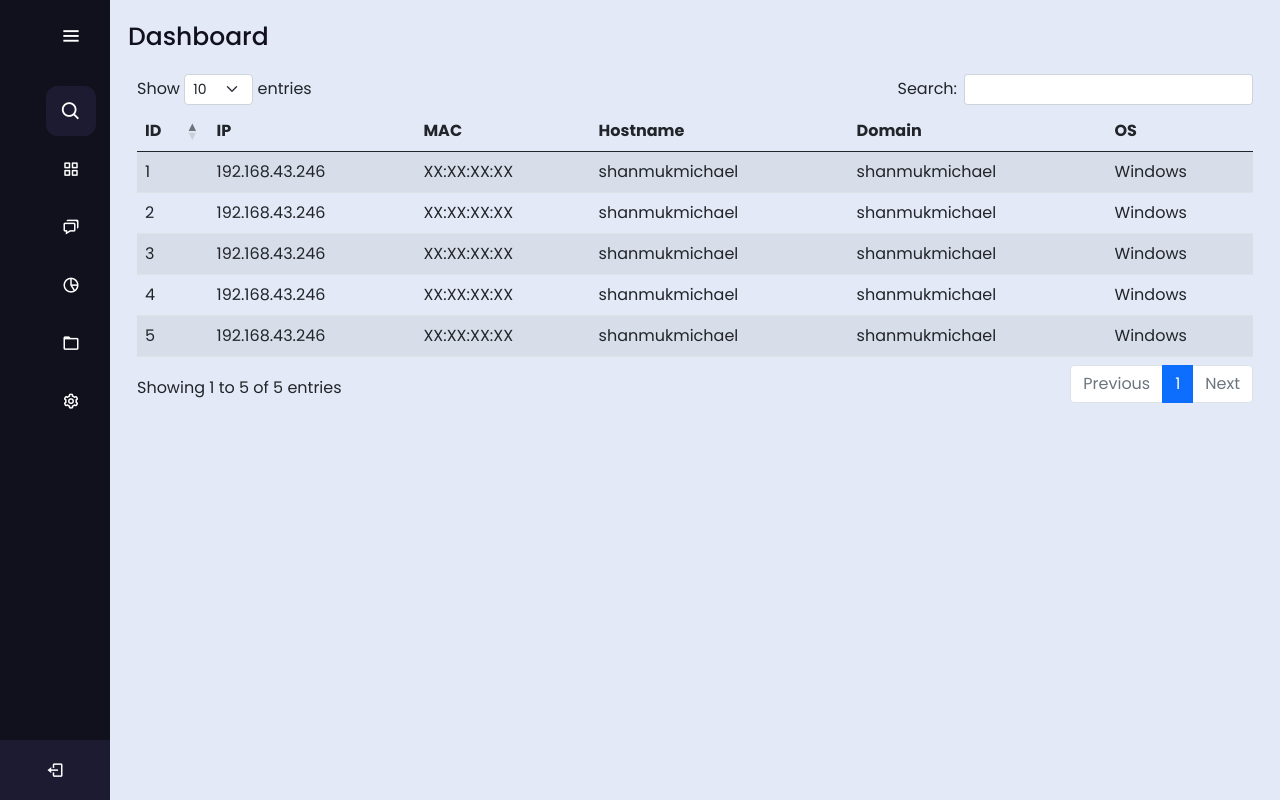
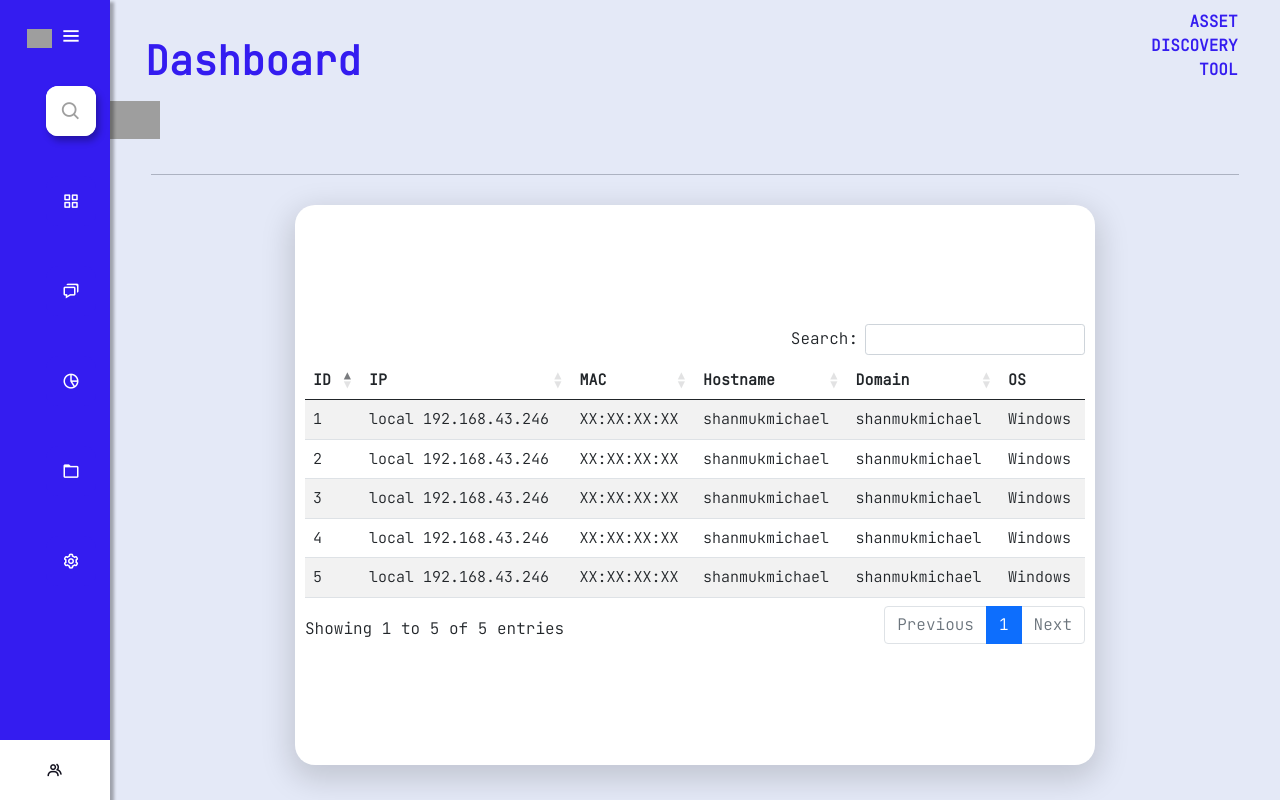
Before and after one commit to shanmukmichael/Asset-Discovery-Tool, a Flask app: page / in a window 1280 px wide. Run offline with Flask 2, Linux system fonts and the light colour scheme; data comes from the database, SQL or seed files in the repository; both versions use the stored data as it was before the commit; some libraries are stand-ins or nearby versions; grey boxes are pictures that could not be loaded.

Commit message:
initial commit

```diff
--- a/tool/templates/base.html
+++ b/tool/templates/base.html
@@ -4,8 +4,7 @@
     <meta charset="UTF-8">
     <meta name="viewport" content="width=device-width, initial-scale=1.0, shrink-to-fit=no">
     <meta http-equiv="x-ua-compatible" content="ie=edge">
-    <title>{{ title }}</title>
-    <link rel="stylesheet" href="{{ url_for('static', filename='sidebar.scss') }}">
+    <title >Dashboard</title>
     <link rel="stylesheet" href='https://unpkg.com/boxicons@2.0.7/css/boxicons.min.css'>
     <link href="https://cdn.jsdelivr.net/npm/bootstrap@5.0.1/dist/css/bootstrap.min.css" rel="stylesheet"
         integrity="sha384-+0n0xVW2eSR5OomGNYDnhzAbDsOXxcvSN1TPprVMTNDbiYZCxYbOOl7+AMvyTG2x" crossorigin="anonymous">
@@ -13,18 +12,17 @@
 </head>
 
 
-<body >
+<body>
     {% include 'sidebar.html' %}
     <section class="home-section">
-        <div class="text">Dashboard</div>
-        <div class="container">
-    {% block content %}{% endblock %}
-        </div>
-
+      <div class="col">
+        <div class="text" style="padding-right: 65%;padding-left: 25px;">Dashboard</div>
+        <div class="text" style="font-size: medium;text-align: end;">ASSET<br>DISCOVERY<br>TOOL </div>
+       <img class='bx bx-server' style="width: 50px;margin-bottom: 30px" src="https://api.iconify.design/uil:server-network-alt.svg">
+      </div>
+      <hr>
+      <div class="container">{% block content %}{% endblock %}</div>
     </section>
-
-
-
 </body>
 
 <script src="{{ url_for('static', filename='main.js') }}"></script>
@@ -35,3 +33,37 @@
 <script type="text/javascript" charset="utf8" src="https://cdn.datatables.net/1.10.25/js/dataTables.bootstrap5.js"></script>
 {% block scripts %}{% endblock %}
 </html>
+
+<style>
+@import url('https://fonts.googleapis.com/css2?family=JetBrains+Mono:wght@300&display=swap');
+
+  body {
+    background: #E4E9F7;
+    font-family: 'JetBrains Mono', monospace;
+}
+
+  .container {
+    align-content: center;
+    flex-wrap: wrap;
+    position: relative;
+    border-collapse: collapse;
+    width: 50em;
+    height: 35em;
+    padding: 10px 10px 10px 10px;
+    background-color: rgb(255, 255, 255);
+    border-radius: 20px;
+    box-shadow: 0px 10px 30px 5px rgba(0, 0, 0, .15);
+    margin: 30px auto;
+  }
+
+  hr {
+    width: 93%;
+    height: 1px;
+    margin-left: auto;
+    margin-right: auto;
+    background-color: rgb(5, 12, 35);
+    border: 0 none;
+    margin-top: 5px;
+    margin-bottom: 5px;
+  }
+</style>
--- a/tool/templates/sidebar.html
+++ b/tool/templates/sidebar.html
@@ -1,6 +1,6 @@
 <div class="sidebar">
   <div class="logo-details">
-    <i class='bx bxl-c-plus-plus icon'></i>
+   <i clas='bx icon'><img style="width: 25px;" src="https://api.iconify.design/simple-icons:flipkart.svg"></i>
     <div class="logo_name">FlipKart GRiD 3.0</div>
     <i class='bx bx-menu' id="btn"></i>
   </div>
@@ -10,6 +10,7 @@
       <input type="text" placeholder="Search...">
       <span class="tooltip">Search</span>
     </li>
+    <br>
     <li>
       <a href="#">
         <i class='bx bx-grid-alt'></i>
@@ -17,7 +18,7 @@
       </a>
       <span class="tooltip">Dashboard</span>
     </li>
-
+    <br>
     <li>
       <a href="#">
         <i class='bx bx-chat'></i>
@@ -25,6 +26,7 @@
       </a>
       <span class="tooltip">Messages</span>
     </li>
+    <br>
     <li>
       <a href="#">
         <i class='bx bx-pie-chart-alt-2'></i>
@@ -32,6 +34,7 @@
       </a>
       <span class="tooltip">Analytics</span>
     </li>
+    <br>
     <li>
       <a href="#">
         <i class='bx bx-folder'></i>
@@ -39,6 +42,7 @@
       </a>
       <span class="tooltip">Files</span>
     </li>
+       <br>
     <li>
       <a href="#">
         <i class='bx bx-cog'></i>
@@ -54,18 +58,14 @@
           <div class="job">Shanmuk - Akhilesh - Jahnavi</div>
         </div>
       </div>
-      <i class='bx bx-log-out' id="log_out"></i>
+      <i class='bx bx-group' style="color: #11101d;" id="log_out"></i>
     </li>
   </ul>
 </div>
 <style>
-  /* Google Font Link */
-@import url('https://fonts.googleapis.com/css2?family=Poppins:wght@200;300;400;500;600;700&display=swap');
 *{
   margin: 0;
   padding: 0;
-  box-sizing: border-box;
-  font-family: "Poppins" , sans-serif;
 }
 .sidebar{
   position: fixed;
@@ -73,13 +73,15 @@
   top: 0;
   height: 100%;
   width: 110px;
-  background: #11101D;
+  background: #341cf0;
   padding: 6px 14px;
   z-index: 99;
   transition: all 0.5s ease;
+  box-shadow: 3px 3px 3px 1px rgba(0, 0, 0, 0.3);
 }
 .sidebar.open{
   width: 250px;
+  box-shadow: 3px 3px 3px 1px rgba(0, 0, 0, 0.3);
 }
 .sidebar .logo-details{
   height: 60px;
@@ -88,12 +90,14 @@
   position: relative;
 }
 .sidebar .logo-details .icon{
-  opacity: 0;
+  opacity: 100%;
+  text-align: left;
   transition: all 0.5s ease;
 }
 .sidebar .logo-details .logo_name{
   color: #fff;
-  font-size: 20px;
+  text-align: left;
+  font-size: 14px;
   font-weight: 600;
   opacity: 0;
   transition: all 0.5s ease;
@@ -128,6 +132,7 @@
 .sidebar .nav-list{
   margin-top: 20px;
   height: 100%;
+
 }
 .sidebar li{
   position: relative;
@@ -137,7 +142,8 @@
 .sidebar li .tooltip{
   position: absolute;
   top: -20px;
-  left: calc(100% + 15px);
+  left: calc(100% + 25px);
+  box-shadow: 3px 5px 7px rgba(0, 0, 0, 0.3);
   z-index: 3;
   background: #fff;
   box-shadow: 0 5px 10px rgba(0, 0, 0, 0.3);
@@ -161,7 +167,8 @@
 }
 .sidebar input{
   font-size: 15px;
-  color: #FFF;
+  box-shadow: 3px 5px 7px rgba(0, 0, 0, 0.3);
+  color: #1d1b31;
   font-weight: 400;
   outline: none;
   height: 50px;
@@ -170,28 +177,30 @@
   border: none;
   border-radius: 12px;
   transition: all 0.5s ease;
-  background: #1d1b31;
+  background: #fff
 }
 .sidebar.open input{
   padding: 0 20px 0 50px;
   width: 100%;
 }
 .sidebar .bx-search{
+
   position: absolute;
   top: 50%;
   left: 0;
   transform: translateY(-50%);
   font-size: 22px;
-  background: #1d1b31;
-  color: #FFF;
+  background: #fff;
+  color: rgb(159, 159, 159);
 }
 .sidebar.open .bx-search:hover{
-  background: #1d1b31;
-  color: #FFF;
+
+  background: #fff;
+  color: #1d1b31;
 }
 .sidebar .bx-search:hover{
-  background: #FFF;
-  color: #11101d;
+  background: #fff;
+  color: #1d1b31;
 }
 .sidebar li a{
   display: flex;
@@ -201,13 +210,15 @@
   align-items: center;
   text-decoration: none;
   transition: all 0.4s ease;
-  background: #11101D;
+  background: #341cf0;
 }
 .sidebar li a:hover{
-  background: #FFF;
+  box-shadow: 3px 5px 7px rgba(0, 0, 0, 0.3);
+  box-shadow: 3px 5px 7px rgba(0, 0, 0, 0.3);
+  background: #fff;
 }
 .sidebar li a .links_name{
-  color: #fff;
+  color: rgb(255, 255, 255);
   font-size: 15px;
   font-weight: 400;
   white-space: nowrap;
@@ -237,12 +248,13 @@
   left: 0;
   bottom: -8px;
   padding: 10px 14px;
-  background: #1d1b31;
+  background: #fff;
   transition: all 0.5s ease;
   overflow: hidden;
 }
 .sidebar.open li.profile{
   width: 250px;
+
 }
 .sidebar li .profile-details{
   display: flex;
@@ -260,7 +272,7 @@
 .sidebar li.profile .job{
   font-size: 15px;
   font-weight: 400;
-  color: #fff;
+  color: #1d1b31;
   white-space: nowrap;
 }
 .sidebar li.profile .job{
@@ -271,7 +283,7 @@
   top: 50%;
   right: 0;
   transform: translateY(-50%);
-  background: #1d1b31;
+  background: #fff;
   width: 100%;
   height: 60px;
   line-height: 60px;
@@ -284,8 +296,6 @@
 }
 .home-section{
   position: relative;
-  background: #E4E9F7;
-  min-height: 100vh;
   top: 0;
   left: 110px;
   width: calc(100% - 110px);
@@ -298,10 +308,10 @@
 }
 .home-section .text{
   display: inline-block;
-  color: #11101d;
-  font-size: 25px;
-  font-weight: 500;
-  margin: 18px
+  color: #341cf0;
+  font-size: 40px;
+  font-weight: bold;
+  margin: 10px;
 }
 </style>
 
--- a/tool/templates/table.html
+++ b/tool/templates/table.html
@@ -1,8 +1,7 @@
 {% extends "base.html" %}
 
 {% block content %}
-
-<table id="data" class="table table-striped">
+<table id="data" class="table table-striped table-responsive" style="font-size: 15px;">
 <thead>
     <tr>
     <th>ID</th>
@@ -17,14 +16,13 @@
     {% for scan in data %}
     <tr>
         <td>{{ scan.ID }}</td>
-                <td>{{ scan.IP }}</td>
+        <td><span>local </span>{{ scan.IP }}</td>
         <td>{{ scan.MAC }}</td>
         <td>{{ scan.Hostname }}</td>
         <td>{{ scan.Domain }}</td>
         <td>{{ scan.OS }}</td>
     </tr>
     {% endfor %}
-
 </tbody>
 </table>
 {% endblock %}
@@ -32,16 +30,23 @@
 {% block scripts %}
 <script>
 $(document).ready(function () {
-        $('#data').DataTable({
+    $('#data').DataTable(
+        {
+        "bLengthChange": false,
+        "bPaginate": true,
+        "bFilter": true,
+        "bInfo": true,
+        "bAutoWidth": true,
         columns: [
+            { orderable: true, searchable: true },
+            { orderable: true, searchable: true },
+            { orderable: true, searchable: true },
+            { orderable: true, searchable: true },
+            { orderable: true, searchable: true },
             { orderable: false, searchable: true },
-                { orderable: false, searchable: true },
-                { orderable: false, searchable: true },
-                { orderable: false, searchable: false },
-                { orderable: false, searchable: false },
-                { orderable: false, searchable: false }
       ],
     });
 });
+
 </script>
 {% endblock %}
```
Also changed, not shown: tool/static/table.css (deleted, +0 -61 lines), tool/basic/index.html (deleted), tool/db.sqlite (deleted). Lines whose indentation alone changed are shown as unchanged.
